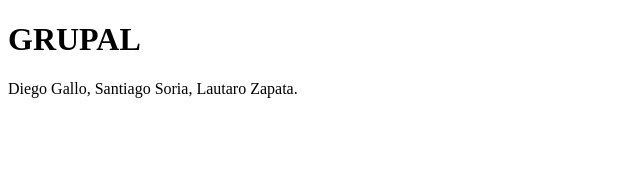
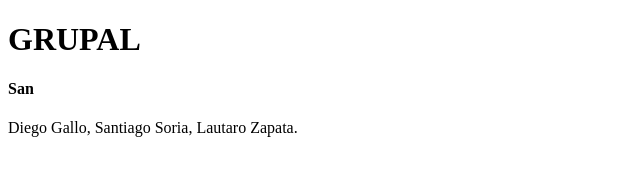
Before and after one commit to LautaroZapata/Entrega-Grupal-4-8-2022, a plain HTML site: page index.html in a window 1280 px wide. Shown: the whole page, without its empty margins (0-640 px from the left). Drawn offline with Linux system fonts and the light colour scheme.

Commit message:
comentario Santiago

```diff
--- a/index.html
+++ b/index.html
@@ -8,6 +8,7 @@
 </head>
 <body>
     <h1>GRUPAL</h1>
+    <h4>San</h4>
     <p>Diego Gallo, Santiago Soria, Lautaro Zapata.</p>
 </body>
 </html>
```
